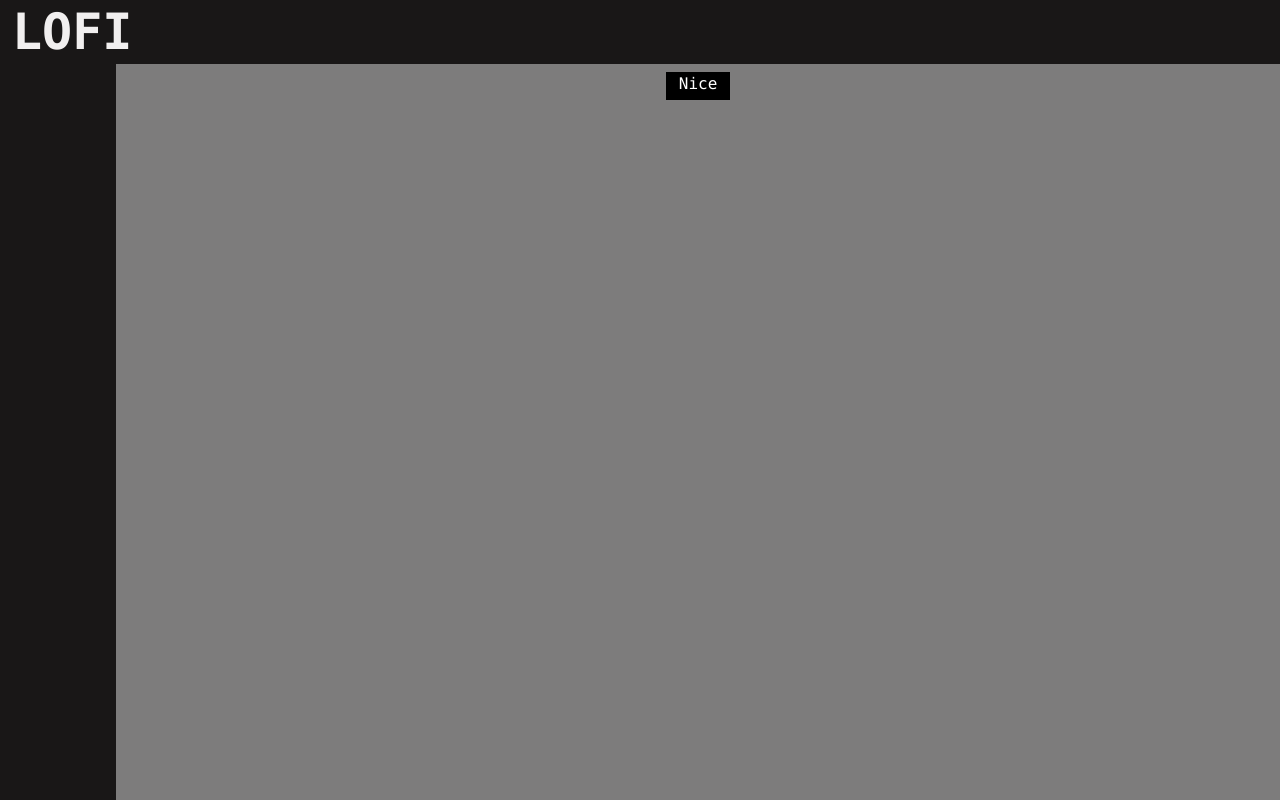
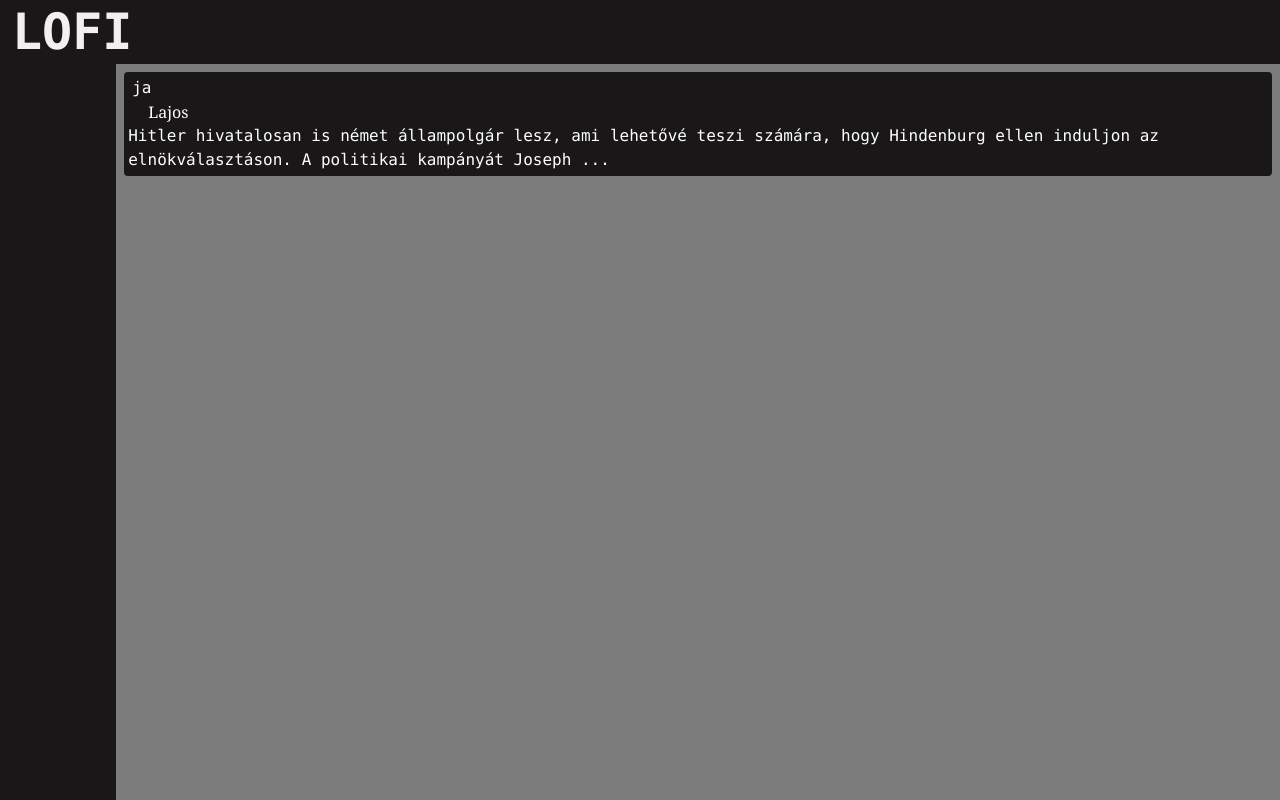
Before and after one commit to trinyo/lofi, a React (Vite) app: page / in a window 1280 px wide. Built offline with nearby package versions, Linux system fonts and the light colour scheme.

Commit message:
feat: :sparkles: basic card creation

```diff
--- /dev/null
+++ b/notes_here.json
@@ -0,0 +1,7 @@
+[
+  {
+    "title": "ja",
+    "author": "Lajos",
+    "description": "Hitler hivatalosan is német állampolgár lesz, ami lehetővé teszi számára, hogy Hindenburg ellen induljon az elnökválasztáson. A politikai kampányát Joseph ..."
+  }
+]
--- a/src/App.tsx
+++ b/src/App.tsx
@@ -1,6 +1,8 @@
 import Navbar from "./Navbar";
 import Sidebar from "./Sidebar";
 import Container from "./Container";
+
+import notes from "../notes_here.json";
 
 function App() {
   return (
@@ -8,7 +10,7 @@ function App() {
       <Navbar />
       <div className="flex flex-row h-screen w-screen">
         <Sidebar />
-        <Container />
+        <Container notes={notes} />
       </div>
     </div>
   );
--- /dev/null
+++ b/src/Card.tsx
@@ -0,0 +1,21 @@
+const Card = (props: any) => {
+  const title = props.title;
+  const author = props.author;
+  const description = props.description;
+
+  return (
+    <div className="flex flex-col bg-[#191717] text-white rounded p-1">
+      <div id="title" className="pl-1">
+        {title}
+      </div>
+      <div id="author" className="font-serif pl-5">
+        {author}
+      </div>
+      <div id="description" className="flex justify-center">
+        {description}
+      </div>
+    </div>
+  );
+};
+
+export default Card;
--- a/src/Container.tsx
+++ b/src/Container.tsx
@@ -1,7 +1,22 @@
-const Container = () => {
+import Card from "./Card";
+
+const Container = (props: any) => {
+  const notes = props.notes;
+
+  console.log(notes);
+
   return (
     <div className="flex justify-center w-full h-full p-2">
-      <div className="bg-black w-16 h-7 text-white text-center">Nice</div>
+      <div className="h-full w-full">
+        {notes.map((note: any, index: number) => (
+          <Card
+            key={index}
+            title={note.title}
+            author={note.author}
+            description={note.description}
+          />
+        ))}
+      </div>
     </div>
   );
 };
```
